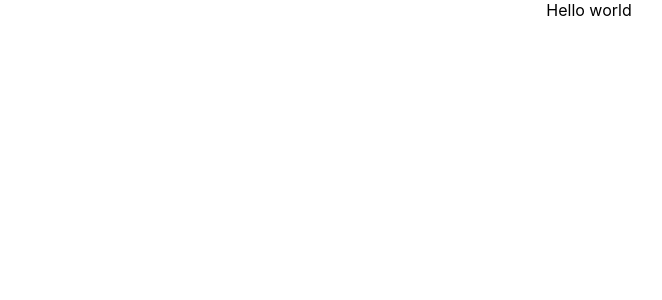
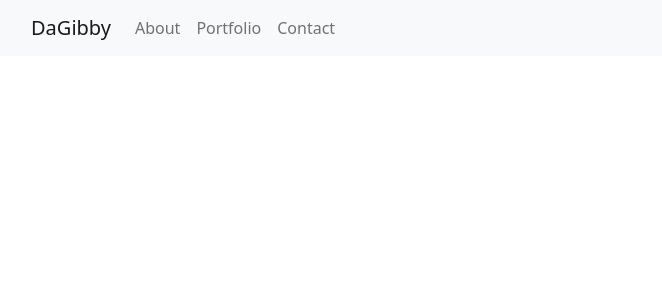
Before and after one commit to jkim011/gibbysthinking-portfolio, a React (Create React App) app: page / in a window 1280 px wide. Shown: the top 300 px of the page, without its empty margins (51-713 px from the left). Built offline with nearby package versions, Linux system fonts and the light colour scheme.

Commit message:
started nav

```diff
--- a/package.json
+++ b/package.json
@@ -6,7 +6,9 @@
     "@testing-library/jest-dom": "^5.16.5",
     "@testing-library/react": "^13.4.0",
     "@testing-library/user-event": "^13.5.0",
+    "bootstrap": "^5.2.3",
     "react": "^18.2.0",
+    "react-bootstrap": "^2.7.4",
     "react-dom": "^18.2.0",
     "react-scripts": "5.0.1",
     "web-vitals": "^2.1.4"
--- a/src/App.css
+++ b/src/App.css
@@ -1,3 +1,13 @@
 .App {
   text-align: center;
 }
+
+.page-container {
+  display: flex;
+  flex-direction: column;
+  min-height: 100vh;
+}
+
+.content-wrap {
+  flex: 1;
+}
--- a/src/App.js
+++ b/src/App.js
@@ -1,12 +1,15 @@
 import React from 'react';
 
 import './App.css';
+import 'bootstrap/dist/css/bootstrap.min.css';
+
+import Header from './components/Header';
 
 function App() {
   return (
     <div className="App page-container">
       <div className='content-wrap'>
-        Hello world
+        <Header />
       </div>
     </div>
   );
--- a/src/components/Header.js
+++ b/src/components/Header.js
@@ -0,0 +1,27 @@
+import React from "react";
+
+import Container from 'react-bootstrap/Container';
+import Nav from 'react-bootstrap/Nav';
+import Navbar from 'react-bootstrap/Navbar';
+import NavDropdown from 'react-bootstrap/NavDropdown';
+
+
+function Header() {
+  return (
+    <Navbar bg="light" expand="lg">
+      <Container>
+        <Navbar.Brand href="#home">DaGibby</Navbar.Brand>
+        <Navbar.Toggle aria-controls="basic-navbar-nav" />
+        <Navbar.Collapse id="basic-navbar-nav">
+          <Nav className="me-auto">
+            <Nav.Link href="#home">About</Nav.Link>
+            <Nav.Link href="#portfolio">Portfolio</Nav.Link>
+            <Nav.Link href="#contact">Contact</Nav.Link>
+          </Nav>
+        </Navbar.Collapse>
+      </Container>
+    </Navbar>
+  )
+}
+
+export default Header;
```
Also changed, not shown: 1 other file (tests, documents, lock files or other folders).
